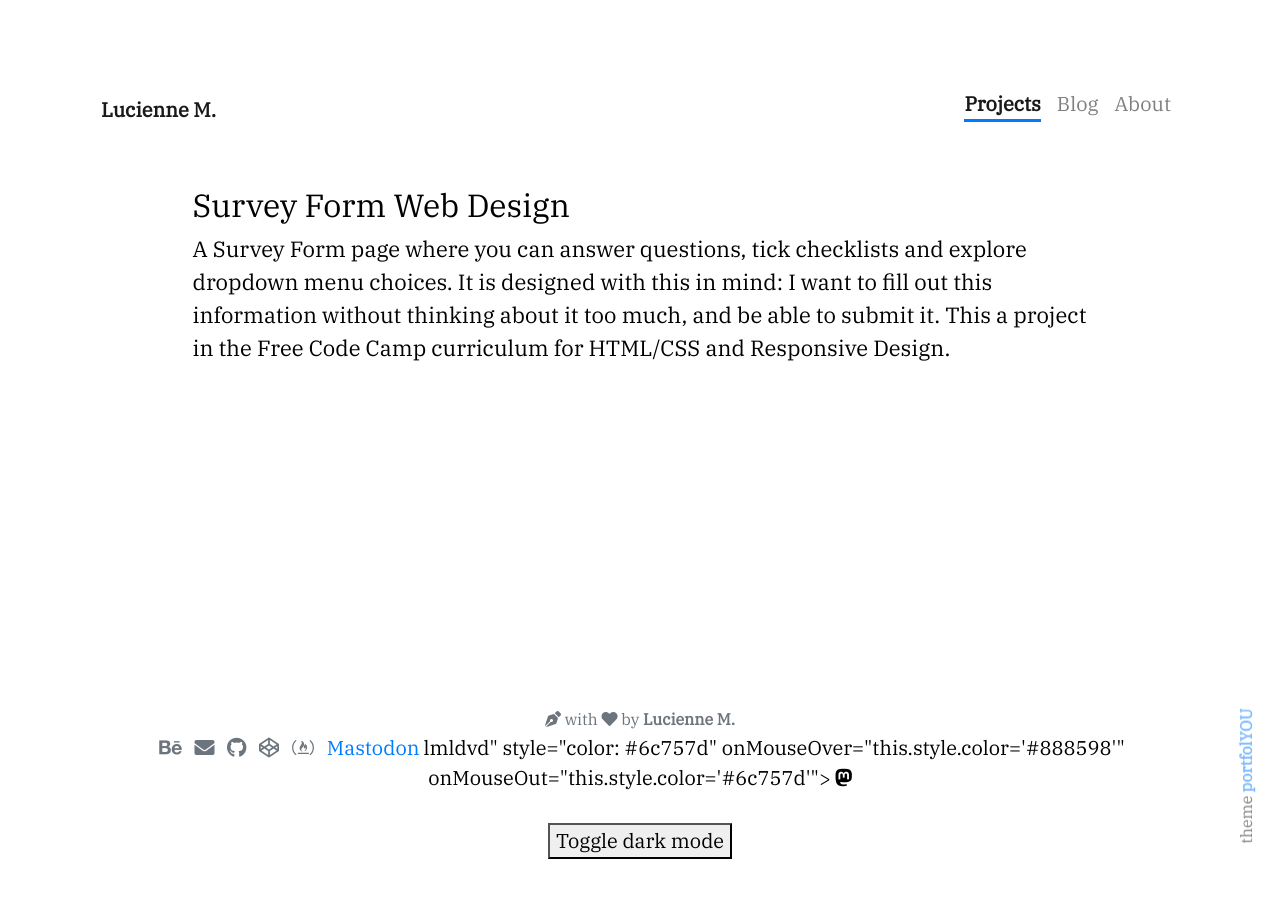
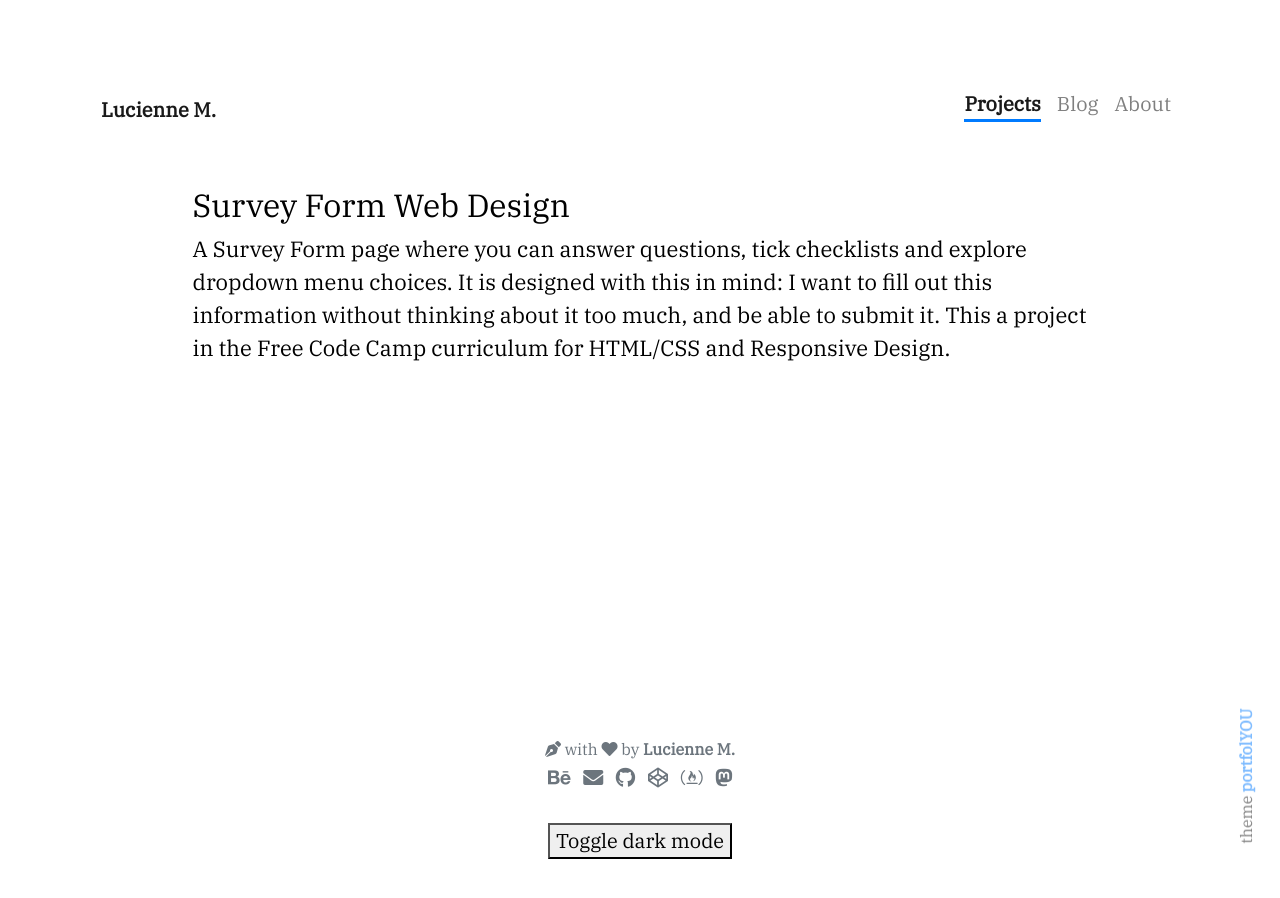
Before and after one commit to lmldvd/lmldvd.github.io, a Jekyll site: the page built from _projects/(5) 5th Project.md, in a window 1280 px wide. Built offline with Jekyll 4.4.1, drawn with Linux system fonts in a browser that asks for light colours; nearby versions of some CDN libraries; some web fonts are replaced.

Commit message:
Update social-media.yml

```diff
--- a/_data/social-media.yml
+++ b/_data/social-media.yml
@@ -97,6 +97,6 @@ freecodecamp:
   color : 32cd32
 
 mastodon:
-  url   : <a rel="me" href="https://mastodon.social/@lmldvd">Mastodon</a>
+  url   : rel="me" href="https://mastodon.social/@lmldvd"
   icon  : fab fa-mastodon
   color : 888598
```
